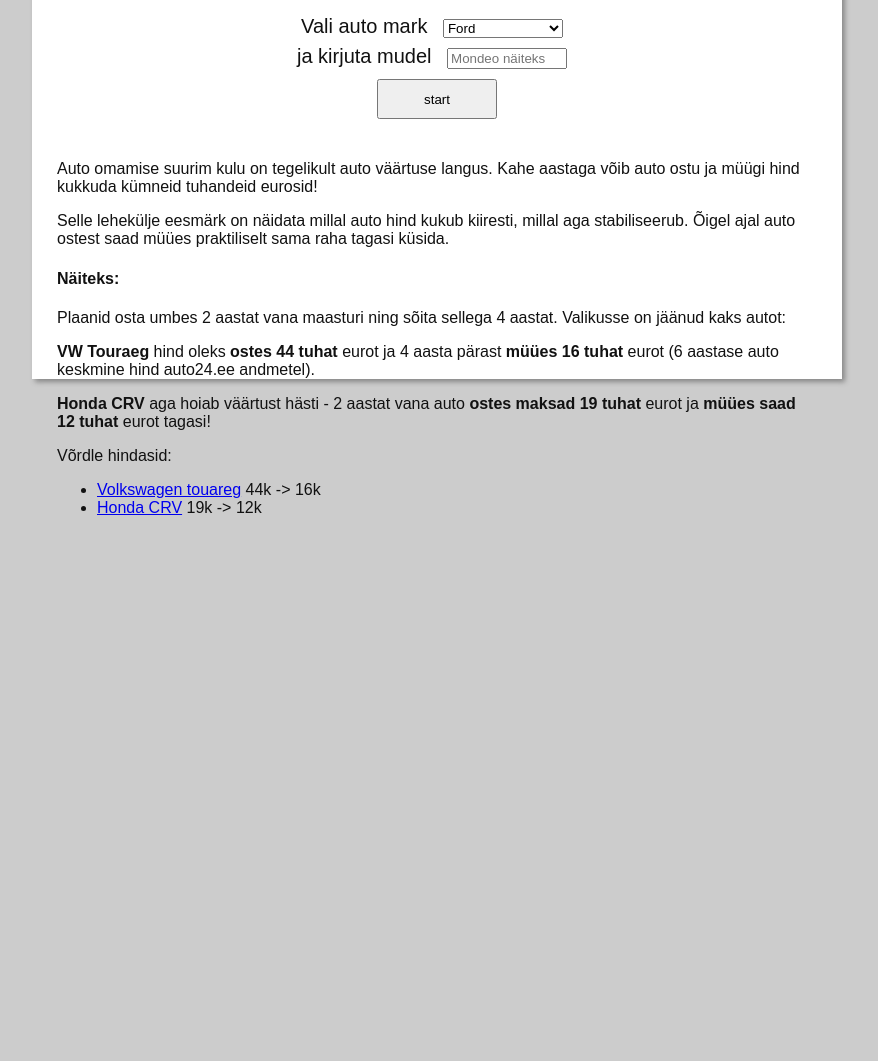
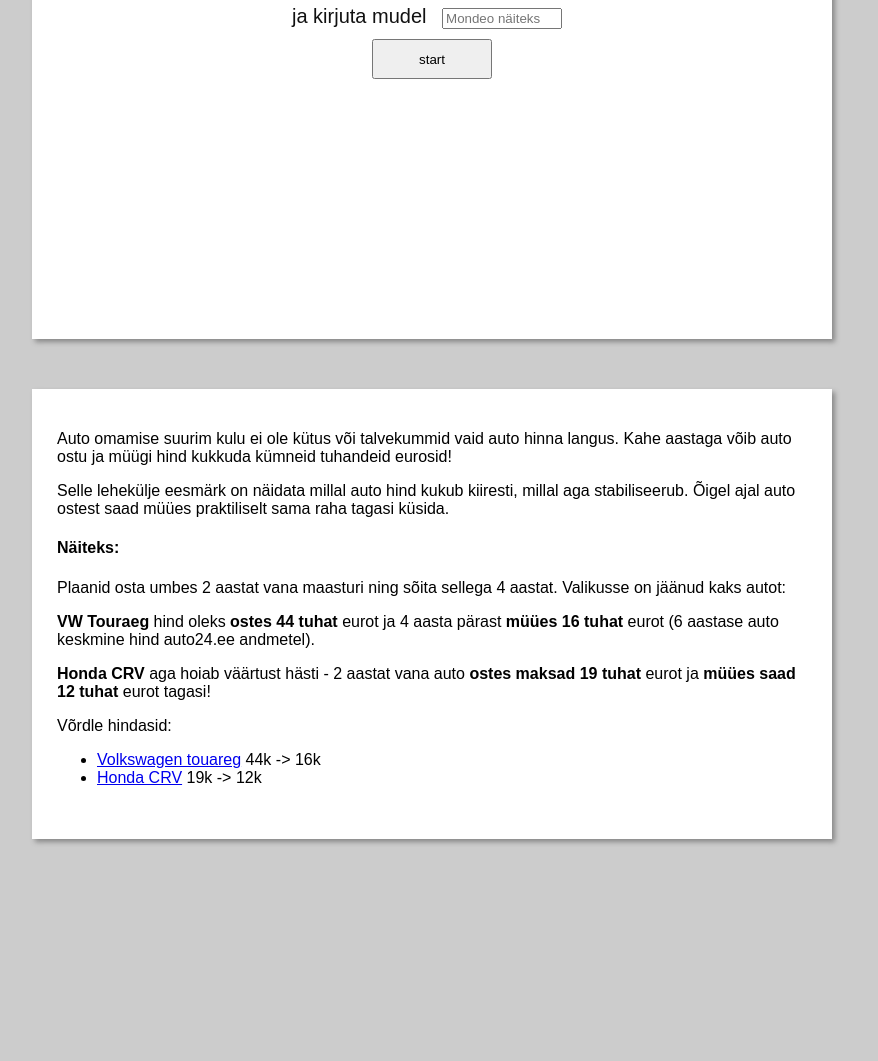
Before and after one commit to pimpelsang/auto24graph, a plain HTML site: page index.html in a window 1280 px wide. Shown: the part 211-1272 px from the top of the page, without its empty margins (208-1086 px from the left). Drawn offline with nearby package versions, Linux system fonts and the light colour scheme.

Commit message:
visually OK

```diff
--- a/css/styles.css
+++ b/css/styles.css
@@ -6,6 +6,7 @@ body {
 
 /* states to UI elements */
 #auto24graph.FORM  .form,
+#auto24graph.FORM  .description,
 #auto24graph.BUSY  .progress,
 #auto24graph.BUSY  .results,
 #auto24graph.RESULTS .results {
@@ -16,13 +17,12 @@ body {
 #auto24graph  .form {
 	display: none;
 	width: 800px;
-	height: 450px;
+	height: 500px;
 
 	position: absolute;
 	left: 50%;
-	top: 30%;
+	top: 50px;
 	margin-left: -400px;
-	margin-top: -150px;
 
 	box-shadow: 3px 3px 5px #888888;
 
@@ -32,8 +32,27 @@ body {
 	text-align: center;
 	vertical-align: middle;
 
-	padding: 25px 5px;
+	padding: 25px;
+	box-sizing: border-box;
 }
+
+#auto24graph .description {
+	display: none;
+	position: absolute;
+	left: 50%;
+	top: 600px;
+
+	width: 800px;
+	height: 450px;
+	margin-left: -400px;
+	background: white;
+
+	box-shadow: 3px 3px 5px #888888;
+	padding: 25px;
+	box-sizing: border-box;
+}
+
+
 #auto24graph .form > button {
 	height: 30px;
 }
@@ -55,7 +74,7 @@ body {
 }
 
 #auto24graph .form .lastSearched {
-	margin-top: 40px;
+	margin-top: 30px;
 	padding: 3px;
 	text-align: center;
 }
--- a/index.html
+++ b/index.html
@@ -14,6 +14,36 @@
 </head>
 <body>
 	<div id="auto24graph">
+		<div class="description">
+			<p>
+			Auto omamise suurim kulu ei ole kütus või talvekummid vaid auto hinna langus. Kahe aastaga võib auto ostu ja müügi hind kukkuda kümneid tuhandeid eurosid!
+			</p>
+			<p>Selle lehekülje eesmärk on näidata millal auto hind kukub kiiresti, millal aga stabiliseerub. Õigel ajal auto ostest saad müües praktiliselt sama raha tagasi küsida.</p>
+
+			<p>
+				<h4>Näiteks:</h4>
+				Plaanid osta umbes 2 aastat vana maasturi ning sõita sellega 4 aastat. Valikusse on jäänud kaks autot:
+			</p>
+			<p>
+				<b>VW Touraeg</b> hind oleks <b>ostes 44 tuhat </b>eurot ja 4 aasta pärast <b>müües 16 tuhat </b>eurot (6 aastase auto keskmine hind auto24.ee andmetel).
+			</p>
+			<p>
+				<b>Honda CRV</b> aga hoiab väärtust hästi - 2 aastat vana auto <b>ostes maksad 19 tuhat</b> eurot ja <b>müües saad 12 tuhat</b> eurot tagasi!
+			</p>
+
+			<p>
+			Võrdle hindasid:
+			<ul>
+			<li>
+			<a href="#Volkswagen/touareg">Volkswagen touareg</a> 44k -> 16k
+			</li>
+			<li>
+			<a href="#Honda/crv">Honda CRV</a> 19k -> 12k
+			</li>
+			</ul>
+			</p>
+		</div>
+
 		<div class="form">
 			<h1 style="margin-bottom:0px">Eesti autoturu ülevaade</h1>
 			<p style="margin-top:0px">(auto24.ee andmete põhjal)</p>
@@ -35,36 +65,6 @@
 			</div>
 			<div class="lastSearched">
 				<p style="margin-bottom: 10px;">Sinu eelmised päringud:</p>
-			</div>
-
-			<div style="text-align:left; padding: 20px;">
-<p>
-Auto omamise suurim kulu on tegelikult auto väärtuse langus. Kahe aastaga võib auto ostu ja müügi hind kukkuda kümneid tuhandeid eurosid!
-</p>
-<p>Selle lehekülje eesmärk on näidata millal auto hind kukub kiiresti, millal aga stabiliseerub. Õigel ajal auto ostest saad müües praktiliselt sama raha tagasi küsida.</p>
-
-<p>
-	<h4>Näiteks:</h4>
-	Plaanid osta umbes 2 aastat vana maasturi ning sõita sellega 4 aastat. Valikusse on jäänud kaks autot:
-</p>
-<p>
-	<b>VW Touraeg</b> hind oleks <b>ostes 44 tuhat </b>eurot ja 4 aasta pärast <b>müües 16 tuhat </b>eurot (6 aastase auto keskmine hind auto24.ee andmetel).
-</p>
-<p>
-	<b>Honda CRV</b> aga hoiab väärtust hästi - 2 aastat vana auto <b>ostes maksad 19 tuhat</b> eurot ja <b>müües saad 12 tuhat</b> eurot tagasi!
-</p>
-
-<p>
-Võrdle hindasid:
-<ul>
-<li>
-<a href="#Volkswagen/touareg">Volkswagen touareg</a> 44k -> 16k
-</li>
-<li>
-<a href="#Honda/crv">Honda CRV</a> 19k -> 12k
-</li>
-</ul>
-</p>
 			</div>
 			<!--
 			<p style="margin: 30px">või</p>
```
